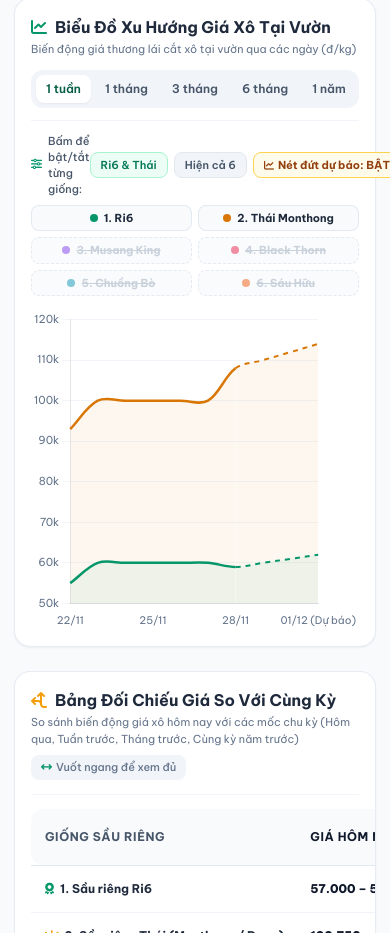
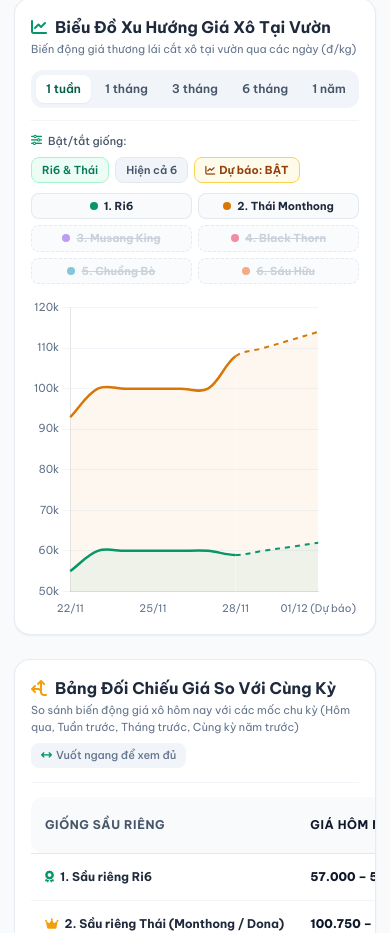
Before and after one commit to vonguyendang/gia-sau-rieng, a plain HTML site: page public/index.html in a window 390 px wide. Shown: the part 3837-4770 px from the top of the page. Drawn offline with nearby package versions, Linux system fonts and the light colour scheme.

Commit message:
fix(mobile): toi uu thanh cong cu loc bieu do va nut bat tat du bao gon gang tren mobile

```diff
--- a/public/index.html
+++ b/public/index.html
@@ -283,12 +283,12 @@
       </div>
 
       <!-- Thanh công cụ lọc giống nhanh & chú thích 6 giống (không che khuất biểu đồ) -->
-      <div class="flex flex-col gap-2 mb-3.5">
-        <div class="flex items-center justify-between text-xs text-slate-500 dark:text-slate-400">
-          <span class="font-medium text-[11px] sm:text-xs text-slate-600 dark:text-slate-300 flex items-center gap-1.5">
-            <i class="fa-solid fa-sliders text-emerald-600 dark:text-emerald-400"></i> Bấm để bật/tắt từng giống:
+      <div class="flex flex-col gap-2.5 mb-3.5">
+        <div class="flex flex-wrap items-center justify-between gap-2 text-xs text-slate-500 dark:text-slate-400">
+          <span class="font-medium text-[11px] sm:text-xs text-slate-600 dark:text-slate-300 flex items-center gap-1.5 shrink-0">
+            <i class="fa-solid fa-sliders text-emerald-600 dark:text-emerald-400"></i> Bật/tắt giống:
           </span>
-          <div class="inline-flex gap-1.5 shrink-0">
+          <div class="flex flex-wrap items-center gap-1.5">
             <button type="button" onclick="setChartPreset('main')" title="Chỉ hiện Ri6 và Thái" class="px-2.5 py-1 text-[11px] font-semibold text-emerald-700 dark:text-emerald-300 bg-emerald-50 dark:bg-emerald-950/60 hover:bg-emerald-100 dark:hover:bg-emerald-900/60 rounded-lg border border-emerald-200 dark:border-emerald-800/60 transition-all cursor-pointer active:scale-95">
               Ri6 & Thái
             </button>
@@ -297,7 +297,7 @@
             </button>
             <button id="btn-toggle-forecast-line" type="button" onclick="toggleForecastChartLines()" title="Bật/Tắt đường nét đứt dự báo 3 ngày tới" class="px-2.5 py-1 text-[11px] font-bold text-amber-800 dark:text-amber-300 bg-amber-50 dark:bg-amber-950/60 hover:bg-amber-100 dark:hover:bg-amber-900/60 rounded-lg border border-amber-300 dark:border-amber-700/80 transition-all cursor-pointer active:scale-95 flex items-center gap-1">
               <i class="fa-solid fa-chart-line text-[10px]"></i>
-              <span id="text-toggle-forecast-line">Nét đứt dự báo: BẬT</span>
+              <span id="text-toggle-forecast-line">Dự báo: BẬT</span>
             </button>
           </div>
         </div>
--- a/public/js/chart.js
+++ b/public/js/chart.js
@@ -10,7 +10,7 @@ window.toggleForecastChartLines = function() {
   const labelEl = document.getElementById('text-toggle-forecast-line');
   const btnEl = document.getElementById('btn-toggle-forecast-line');
   if (labelEl) {
-    labelEl.textContent = `Nét đứt dự báo: ${showForecastLines ? 'BẬT' : 'TẮT'}`;
+    labelEl.textContent = `Dự báo: ${showForecastLines ? 'BẬT' : 'TẮT'}`;
   }
   if (btnEl) {
     if (showForecastLines) {
```
